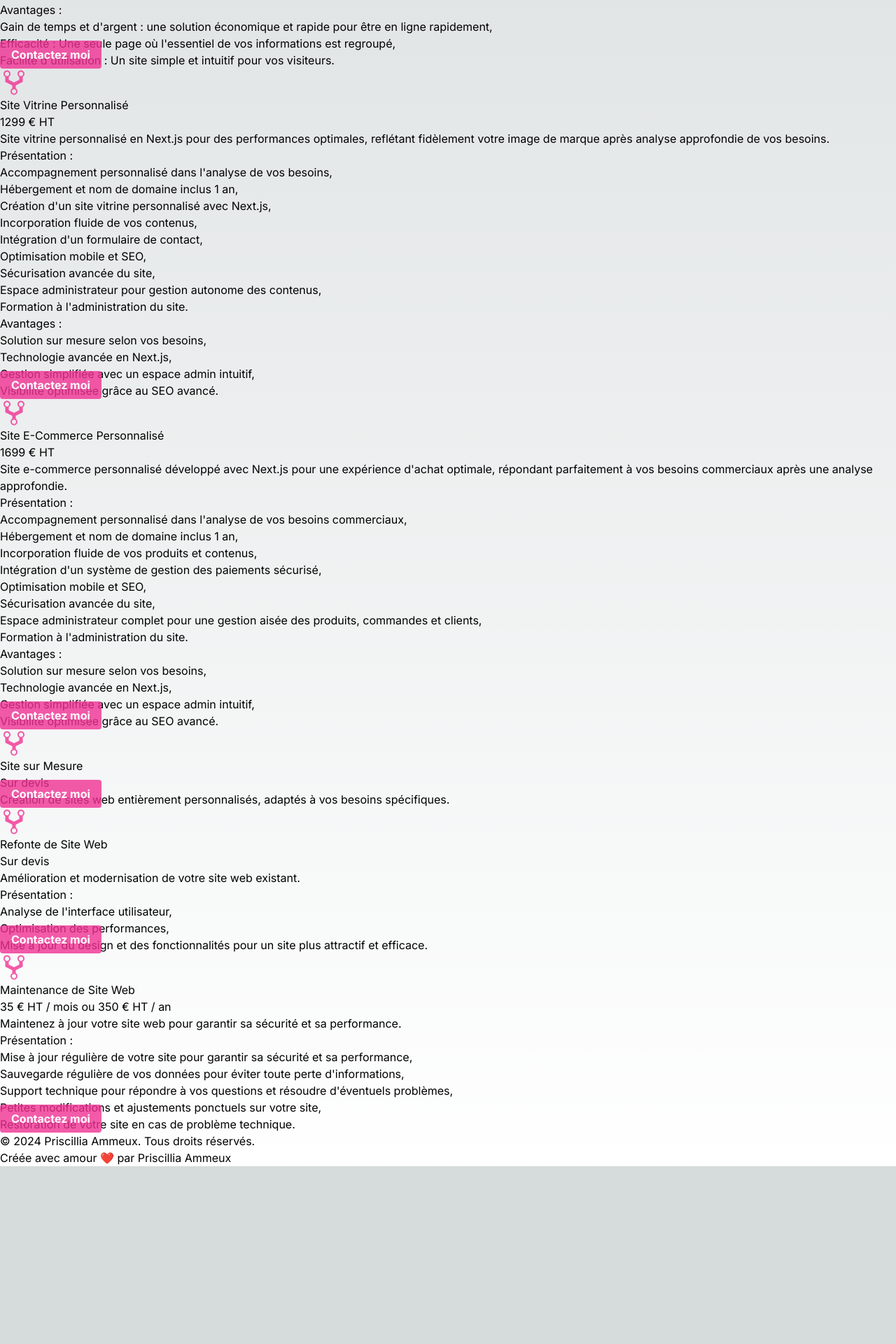
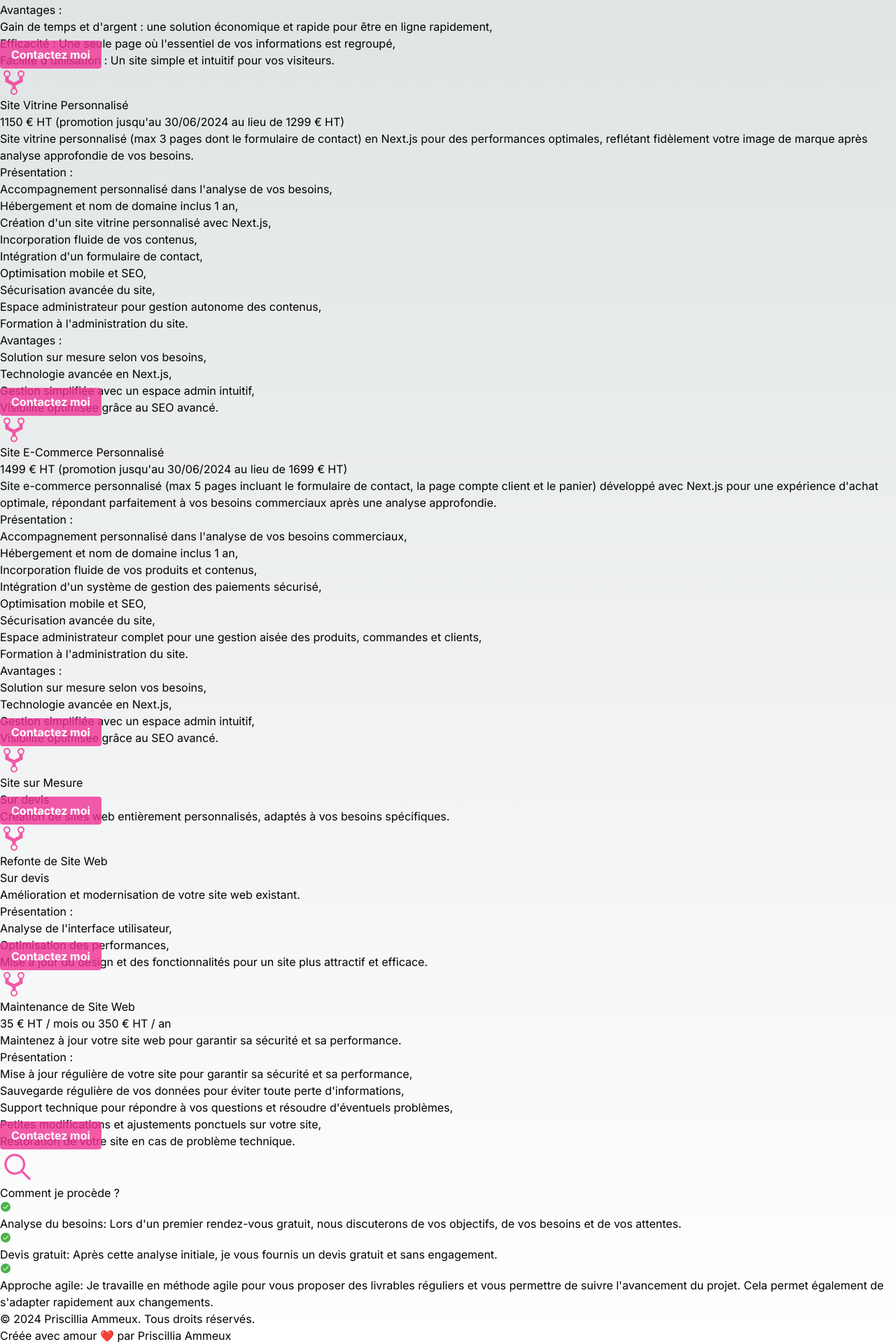
Before and after one commit to PriscilliaAmmeux/my_portfolio, a Next.js app: page /prestations in a window 1280 px wide. Shown: the part 664-2584 px from the top of the page at 70% size. Before the commit the page ends 2330 px from the top, so only its background shows below. Built offline with nearby package versions, Linux system fonts and the light colour scheme; a web font is replaced by a local one.

Commit message:
refacto and create section process

```diff
--- a/src/app/prestations/page.tsx
+++ b/src/app/prestations/page.tsx
@@ -3,25 +3,13 @@ import Footer from "../components/footer/footer";
 import Layout from "../components/layout/layout";
 import Title from "../components/title/title";
 import Navigation from "../ui/navigation/navigation";
-import Card from "../components/card/card";
 import { Metadata } from "next";
-import prestations from "../../data/prestations.json";
-import { IoMdGitNetwork } from "react-icons/io";
+import Process from "../ui/process/process";
+import ListPrestations from "../ui/listPrestations/listPrestations";
 
 export const metadata: Metadata = {
   title: "Mes prestations - Priscillia Ammeux",
 };
-
-interface PrestationListProps {
-  list?: { content: string }[];
-  className?: string;
-}
-
-const PrestationList: React.FC<PrestationListProps> = ({ list }) => (
-  <ul className="list-disc pl-5">
-    {list && list.map((item, index) => <li key={index}>{item.content}</li>)}
-  </ul>
-);
 
 export default function Page() {
   return (
@@ -29,39 +17,8 @@ export default function Page() {
       <main className="pt-4">
         <Navigation />
         <Title text="Prestations" icon={BsGearFill} />
-        <section className="grid grid-cols-1 sm:grid-cols-2 md:grid-cols-3 gap-4 h-full">
-          {prestations.map((prestation) => (
-            <Card
-              key={prestation.id}
-              className="w-full lg:w-1/3 px-2 flex flex-col justify-between h-full"
-              Icon={IoMdGitNetwork}
-              title={prestation.title}
-              color="bg-blue-100"
-              button={{ href: "/contact", text: "Contactez moi" }}>
-              <div className="flex-grow">
-                <ul className="text-gray-700 list-disc mt-2 mb-2 list-none text-sm">
-                  <li className="mt-2 mb-2 text-pink-500 font-bold">
-                    {prestation.price}
-                  </li>
-                  <li className="mt-2 mb-2">{prestation.description}</li>
-                  {prestation.presentation &&
-                    prestation.presentation.length > 0 && (
-                      <>
-                        <li className="mt-2 mb-2 font-bold">Présentation :</li>
-                        <PrestationList list={prestation.presentation} />
-                      </>
-                    )}
-                  {prestation.avantages && prestation.avantages.length > 0 && (
-                    <>
-                      <li className="mt-2 mb-2 font-bold">Avantages :</li>
-                      <PrestationList list={prestation.avantages} />
-                    </>
-                  )}
-                </ul>
-              </div>
-            </Card>
-          ))}
-        </section>
+        <ListPrestations />
+        <Process />
       </main>
 
       <Footer />
--- /dev/null
+++ b/src/app/ui/listPrestations/listPrestations.tsx
@@ -0,0 +1,52 @@
+import Card from "@/app/components/card/card";
+import prestations from "../../../data/prestations.json";
+
+import { IoMdGitNetwork } from "react-icons/io";
+interface PrestationListProps {
+  list?: { content: string }[];
+  className?: string;
+}
+
+const PrestationList: React.FC<PrestationListProps> = ({ list }) => (
+  <ul className="list-disc pl-5">
+    {list && list.map((item, index) => <li key={index}>{item.content}</li>)}
+  </ul>
+);
+
+export default function ListPrestations() {
+  return (
+    <section className="grid grid-cols-1 sm:grid-cols-2 md:grid-cols-3 gap-4 h-full">
+      {prestations.map((prestation) => (
+        <Card
+          key={prestation.id}
+          className="w-full lg:w-1/3 px-2 flex flex-col justify-between h-full"
+          Icon={IoMdGitNetwork}
+          title={prestation.title}
+          color="bg-blue-100"
+          button={{ href: "/contact", text: "Contactez moi" }}>
+          <div className="flex-grow">
+            <ul className="text-gray-700 list-disc mt-2 mb-2 list-none text-sm">
+              <li className="mt-2 mb-2 text-pink-500 font-bold">
+                {prestation.price}
+              </li>
+              <li className="mt-2 mb-2">{prestation.description}</li>
+              {prestation.presentation &&
+                prestation.presentation.length > 0 && (
+                  <>
+                    <li className="mt-2 mb-2 font-bold">Présentation :</li>
+                    <PrestationList list={prestation.presentation} />
+                  </>
+                )}
+              {prestation.avantages && prestation.avantages.length > 0 && (
+                <>
+                  <li className="mt-2 mb-2 font-bold">Avantages :</li>
+                  <PrestationList list={prestation.avantages} />
+                </>
+              )}
+            </ul>
+          </div>
+        </Card>
+      ))}
+    </section>
+  );
+}
--- /dev/null
+++ b/src/app/ui/process/process.tsx
@@ -0,0 +1,27 @@
+import ItemList from "@/app/components/itemList/itemList";
+import Title from "@/app/components/title/title";
+import { IoIosSearch } from "react-icons/io";
+import { FcOk } from "react-icons/fc";
+
+const processContent = [
+  "Analyse du besoins: Lors d'un premier rendez-vous gratuit, nous discuterons de vos objectifs, de vos besoins et de vos attentes.",
+  "Devis gratuit: Après cette analyse initiale, je vous fournis un devis gratuit et sans engagement.",
+  "Approche agile: Je travaille en méthode agile pour vous proposer des livrables réguliers et vous permettre de suivre l'avancement du projet. Cela permet également de s'adapter rapidement aux changements.",
+];
+
+export default function Process() {
+  return (
+    <article className="p-6 md:ml-20 md:mr-20">
+      <Title text="Comment je procède ?" icon={IoIosSearch} />
+      <ul className="flex flex-col space-y-4 font-medium">
+        {processContent.map((content, index) => (
+          <ItemList
+            key={index}
+            Icon={FcOk}
+            text={<p className="leading-relaxed">{content}</p>}
+          />
+        ))}
+      </ul>
+    </article>
+  );
+}
--- a/src/data/prestations.json
+++ b/src/data/prestations.json
@@ -2,7 +2,7 @@
   {
     "id": 1,
     "title": "Site Vitrine WordPress 1 Page",
-    "price": "999 € HT",
+    "price": "850 € HT (promotion jusqu'au 30/06/2024 au lieu de 999 € HT),",
     "description": "Votre vitrine en ligne clé en main.",
     "presentation": [
       {
@@ -33,8 +33,8 @@
   {
     "id": 2,
     "title": "Site Vitrine Personnalisé",
-    "price": "1299 € HT",
-    "description": "Site vitrine personnalisé en Next.js pour des performances optimales, reflétant fidèlement votre image de marque après analyse approfondie de vos besoins.",
+    "price": "1150 € HT (promotion jusqu'au 30/06/2024 au lieu de 1299 € HT)",
+    "description": "Site vitrine personnalisé (max 3 pages dont le formulaire de contact) en Next.js pour des performances optimales, reflétant fidèlement votre image de marque après analyse approfondie de vos besoins.",
     "presentation": [
       {
         "content": "Accompagnement personnalisé dans l'analyse de vos besoins,"
@@ -70,8 +70,8 @@
   {
     "id": 3,
     "title": "Site E-Commerce Personnalisé",
-    "price": "1699 € HT",
-    "description": "Site e-commerce personnalisé développé avec Next.js pour une expérience d'achat optimale, répondant parfaitement à vos besoins commerciaux après une analyse approfondie.",
+    "price": "1499 € HT (promotion jusqu'au 30/06/2024 au lieu de 1699 € HT)",
+    "description": "Site e-commerce personnalisé (max 5 pages incluant le formulaire de contact, la page compte client et le panier) développé avec Next.js pour une expérience d'achat optimale, répondant parfaitement à vos besoins commerciaux après une analyse approfondie.",
     "presentation": [
       {
         "content": "Accompagnement personnalisé dans l'analyse de vos besoins commerciaux,"
```
